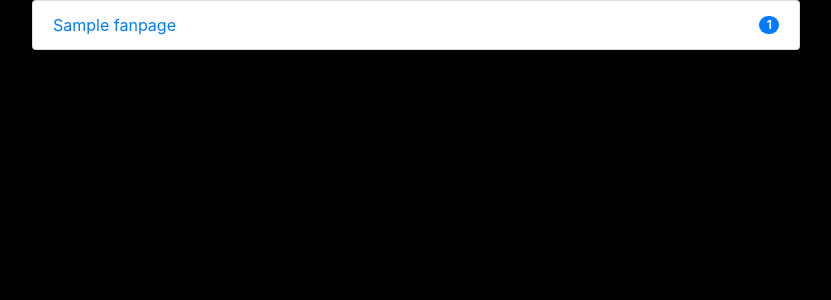
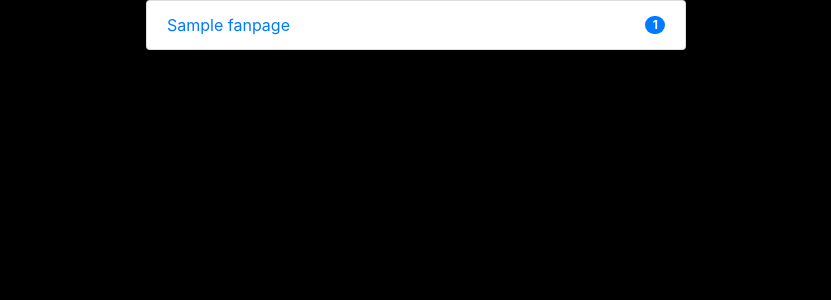
Before and after one commit to hens-virtuella-varld/fb-article-reader, a Django app: page /reader/ in a window 1280 px wide. Shown: the top 300 px of the page, without its empty margins (224-1055 px from the left). Run offline with Django 3.2, Linux system fonts and the light colour scheme; tables that the repository leaves empty hold one stand-in row (values such as "Sample post"); some libraries are stand-ins or nearby versions.

Commit message:
Apply bootstrap grid system style in index

```diff
--- a/web/reader/templates/reader/index.html
+++ b/web/reader/templates/reader/index.html
@@ -5,16 +5,14 @@
   crossorigin="anonymous"
 />
 <style>
-  .wrapper {
-    width: 60%;
-    margin-left: 20%;
-  }
   body {
     background-color: #000000;
   }
 </style>
 
-<div class="wrapper">
+<div class="container">
+  <div class="row justify-content-center">
+    <div class="col-12 col-md-6">
       <ul class="list-group">
         {% for fanpage in fanpage_list %}
         <a href="{% url 'detail' fanpage.pk %}">
@@ -30,3 +28,5 @@
         {% endfor %}
       </ul>
     </div>
+  </div>
+</div>
```
Lines whose indentation alone changed are shown as unchanged.
